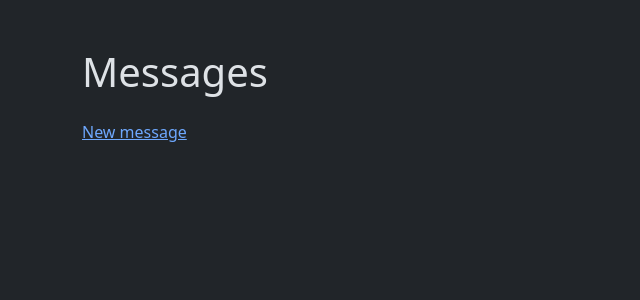
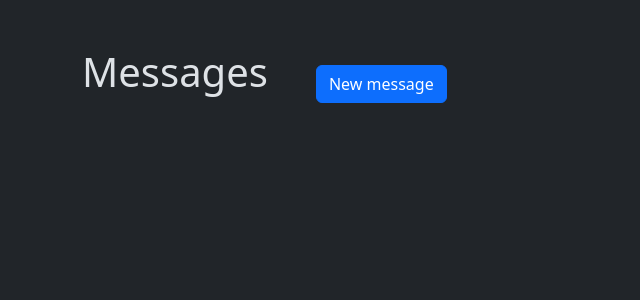
Before and after one commit to michaeleii/mini-message-board, a Node server app: page / in a window 1280 px wide. Shown: the top 300 px of the page, without its empty margins (0-640 px from the left). Run offline with Node 20, Linux system fonts and the light colour scheme; some libraries are stand-ins or nearby versions.

Commit message:
Move new msg btn to the top

```diff
--- a/app.js
+++ b/app.js
@@ -1,3 +1,4 @@
+require("dotenv").config();
 const express = require("express");
 const logger = require("morgan");
 
--- a/package.json
+++ b/package.json
@@ -1,5 +1,6 @@
 {
   "dependencies": {
+    "dotenv": "^16.0.3",
     "ejs": "^3.1.9",
     "express": "^4.18.2",
     "mongoose": "^7.0.2",
--- a/views/index.ejs
+++ b/views/index.ejs
@@ -8,7 +8,12 @@
 
 <body>
 	<div class="container pt-5">
-		<h1 class="mb-4">Messages</h1>
+		<div class="d-flex align-items-center">
+			<h1 class="mb-4">Messages</h1>
+			<div class="ms-5 d-flex gap-2">
+				<a href="/new" class="btn btn-primary">New message</a>
+			</div>
+		</div>
 		<div class="mb-3">
 			<% messages.forEach(message => { %>
 			<div class="message border p-3 border-bottom rounded d-flex align-items-center gap-5 mb-3">
@@ -22,7 +27,6 @@
 			</div>
 			<% }) %>
 		</div>
-		<a href="/new">New message</a>
 
 	</div>
 </body>
```
Also changed, not shown: 1 other file.
